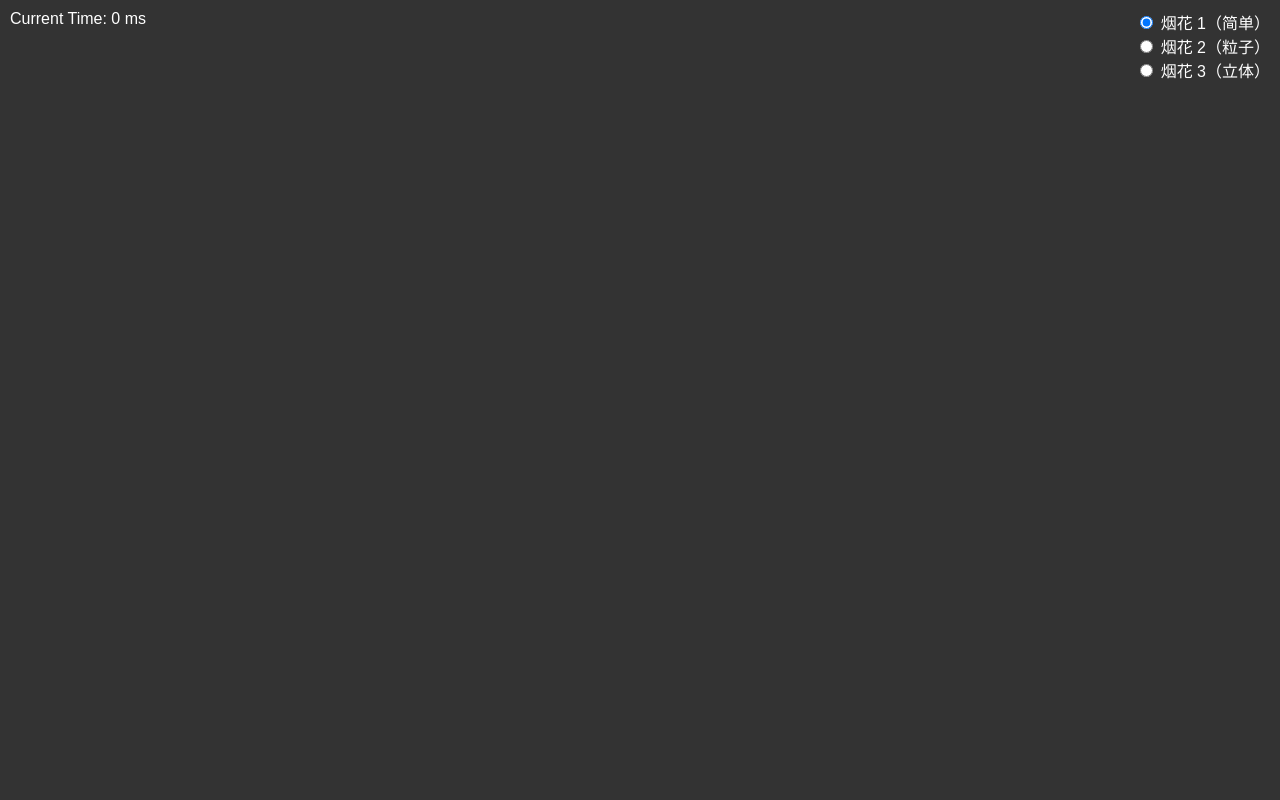
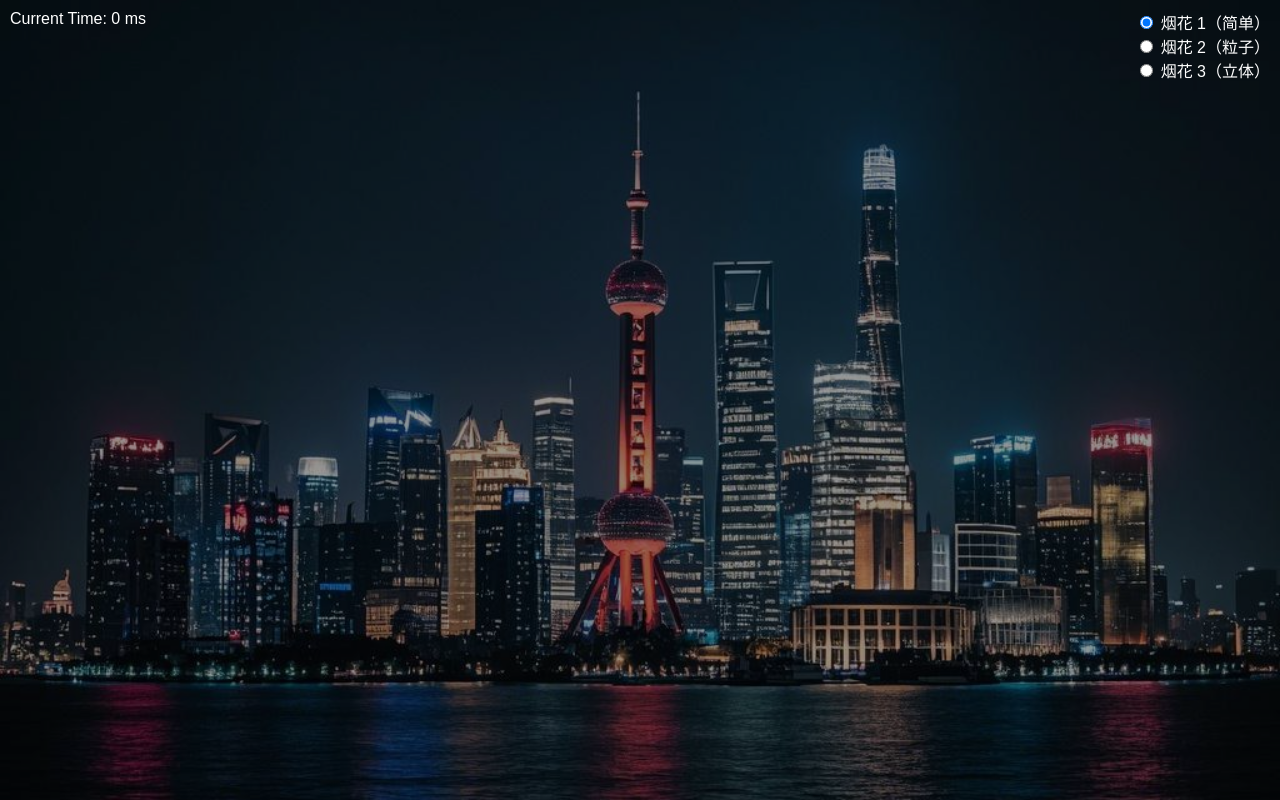
Before and after one commit to libertien/laiwaner-fireworks, a plain HTML site: page index.html in a window 1280 px wide. Drawn offline with Linux system fonts and the light colour scheme.

Commit message:
Add background

```diff
--- a/index.html
+++ b/index.html
@@ -4,7 +4,7 @@
 <head>
     <meta charset="UTF-8">
     <meta name="viewport" content="width=device-width, initial-scale=1.0">
-    <title>Bezier Curve from Clicked Points</title>
+    <title>来玩儿烟花</title>
     <!-- 引入 CSS 文件 -->
     <link rel="stylesheet" href="style.css">
 </head>
--- a/main.js
+++ b/main.js
@@ -19,7 +19,7 @@ const DEFAULT_THETA = 0;
 // 各种烟花模式对应的角度集
 const THETA_SETS = { 1: [0], 2: [0], 3: [85, 75, 60, 45, 25, 0] };
 // 各种烟花模式对应的彩球数量集
-const PARTICLE_SETS = { 1: [20], 2: [40], 3: [30] };
+const PARTICLE_SETS = { 1: [20], 2: [60], 3: [30] };
 
 // 轨迹延迟时长（毫秒）
 const VISIBLE_DURATION = 2000;
@@ -41,8 +41,17 @@ const FADE_OUT_SPEED = 5;
 // 初始化画布
 const canvas = document.getElementById('myCanvas');
 const ctx = canvas.getContext('2d');
-canvas.width = window.innerWidth;
-canvas.height = window.innerHeight;
+// 定义一个函数来调整 canvas 的大小
+function resizeCanvas() {
+    canvas.width = window.innerWidth;
+    canvas.height = window.innerHeight;
+}
+
+// 页面加载时初始化 canvas 大小
+resizeCanvas();
+
+// 监听窗口大小变化事件
+window.addEventListener('resize', resizeCanvas);
 
 // 存储所有碎片的轨迹信息
 const particles = [];
@@ -101,8 +110,10 @@ canvas.addEventListener('click', function (event) {
 
     // 生成本次点击的随机颜色
     const hue = Math.round(Math.random() * 360);
+    const randomTrailColorHsl = `hsl(${hue + 30}, 100%, 60%)`;
     const randomHaloColorHsl = `hsl(${hue}, 100%, 60%)`;
     const randomHighlightColorHsl = `hsl(${hue}, 100%, 80%)`;
+    const randomTrailColorRgb = hslToRgb(randomTrailColorHsl);
     const randomHaloColorRgb = hslToRgb(randomHaloColorHsl);
     const randomHighlightColorRgb = hslToRgb(randomHighlightColorHsl);
 
@@ -120,7 +131,7 @@ canvas.addEventListener('click', function (event) {
                 pathPoints: generatePathPoints(x0, y0, t0, angle, theta),
                 currentPointIndex: 0,
                 startTime: t0,
-                trailColor: randomHaloColorRgb,
+                trailColor: randomTrailColorRgb,
                 haloColor: randomHaloColorRgb,
                 highlightColor: randomHighlightColorRgb
             });
--- a/style.css
+++ b/style.css
@@ -1,15 +1,27 @@
+
 body {
-    font-family: Arial, sans-serif;
-    background-color: #333; /* 设置背景为深灰色 */
-    text-align: center;
+    margin: 0;
     padding: 0;
-    margin: 0;
-    overflow: hidden; /* 防止出现滚动条 */
+    background-image: url('background.jpeg');
+    /* 使背景图片覆盖整个页面，可能会裁剪部分图片 */
+    background-size: cover;
+    /* 让背景图片居中显示 */
+    background-position: center center;
+    /* 防止背景图片重复 */
+    background-repeat: no-repeat;
+    /* 固定背景图片，使其不随页面滚动而移动 */
+    background-attachment: fixed;
 }
 
-h1 {
-    color: white;
+#myCanvas {
+    position: fixed;
+    top: 0;
+    left: 0;
+    width: 100%;
+    height: 100%;
+    background-color: rgba(0, 0, 0, 0.4);
 }
+
 
 .circle {
     position: absolute;
@@ -25,7 +37,6 @@ canvas {
     display: block; /* 去除行内元素默认的间距 */
     width: 100vw; /* 宽度占满视口宽度 */
     height: 100vh; /* 高度占满视口高度 */
-    background-color: #333; /* 设置背景为深灰色 */
     margin: 0;
 }
 
```
Also changed, not shown: background.jpeg (added).
